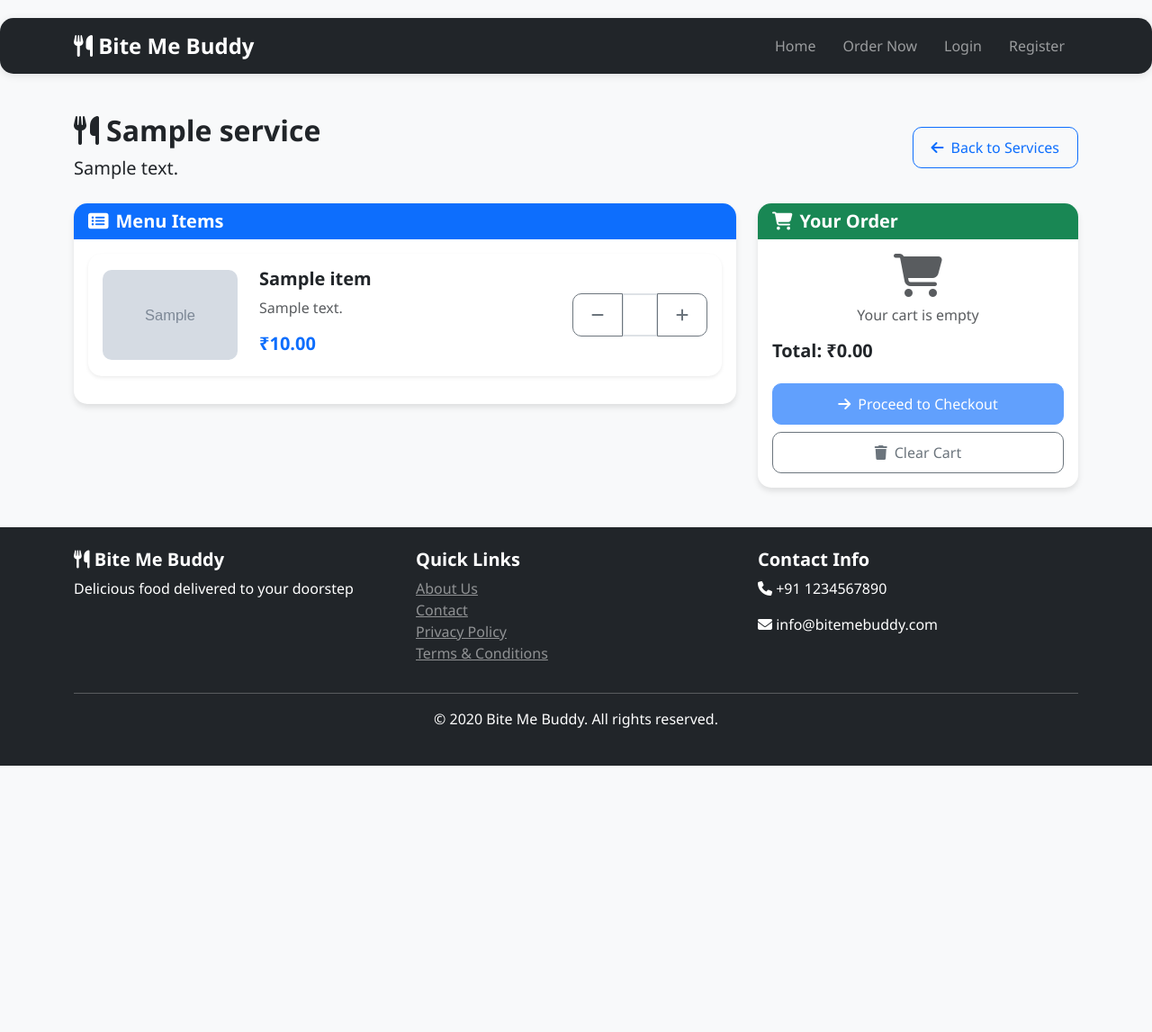
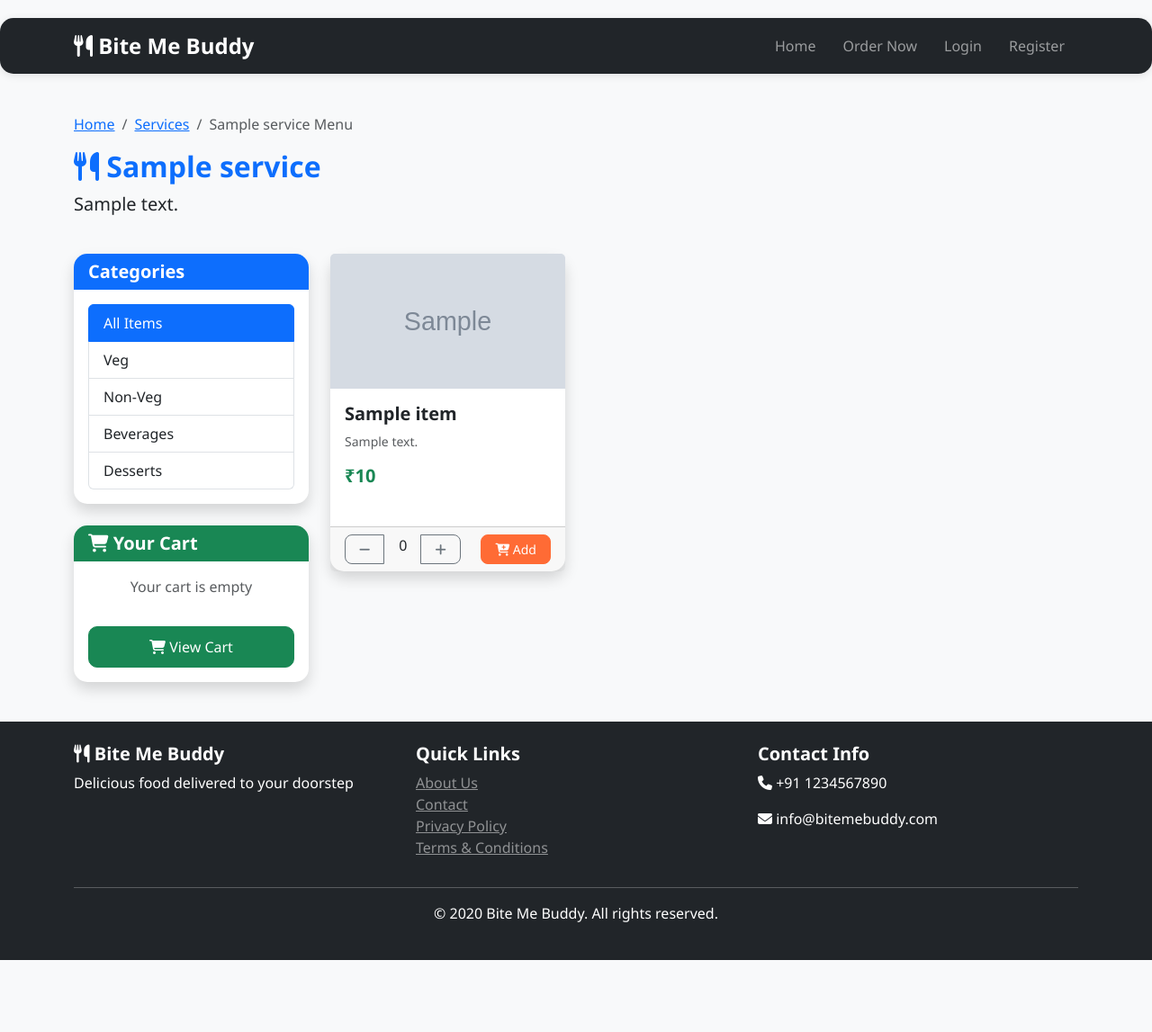
Before and after one commit to singhll420ll-oss/Bite_Me_Buddy, a FastAPI app: template templates/service_menu.html in a window 1280 px wide. Shown: the whole page at 90% size. Before the commit the page ends 851 px from the top, so only its background shows below. Run offline with FastAPI, Linux system fonts and the light colour scheme; the template is opened without the code that fills it: most values are stand-ins (such as "Sample title", 1, 10 or a date in 2020); grey boxes marked "Sample" are stand-in pictures; some libraries are stand-ins or nearby versions.

Commit message:
Update service_menu.html

```diff
--- a/templates/service_menu.html
+++ b/templates/service_menu.html
@@ -1,234 +1,194 @@
 {% extends "base.html" %}
 
-{% block title %}{{ service.name }} - Bite Me Buddy{% endblock %}
+{% block title %}{{ title }}{% endblock %}
 
 {% block content %}
-<div class="mb-4">
-    <div class="d-flex justify-content-between align-items-center">
-        <div>
-            <h2 class="mb-2">
-                <i class="fas fa-utensils me-2"></i>{{ service.name }}
+<div class="row mb-4">
+    <div class="col-12">
+        <nav aria-label="breadcrumb">
+            <ol class="breadcrumb">
+                <li class="breadcrumb-item"><a href="/">Home</a></li>
+                <li class="breadcrumb-item"><a href="/services">Services</a></li>
+                <li class="breadcrumb-item active">{{ service.name }} Menu</li>
+            </ol>
+        </nav>
+
+        <h2 class="text-primary">
+            <i class="fas fa-utensils"></i> {{ service.name }}
         </h2>
-            <p class="lead mb-0">{{ service.description or "Browse our delicious menu" }}</p>
-        </div>
-        <a href="/services" class="btn btn-outline-primary">
-            <i class="fas fa-arrow-left me-2"></i>Back to Services
-        </a>
+        {% if service.description %}
+        <p class="lead">{{ service.description }}</p>
+        {% endif %}
     </div>
 </div>
 
 <div class="row">
-    <div class="col-lg-8">
-        <div class="card mb-4">
+    <div class="col-md-3">
+        <!-- Menu Categories -->
+        <div class="card shadow mb-4">
             <div class="card-header bg-primary text-white">
-                <h5 class="mb-0">
-                    <i class="fas fa-list-alt me-2"></i>Menu Items
-                </h5>
+                <h5 class="mb-0">Categories</h5>
             </div>
             <div class="card-body">
-                <div id="menuItems">
+                <div class="list-group">
+                    <a href="#" class="list-group-item list-group-item-action active">
+                        All Items
+                    </a>
+                    <a href="#" class="list-group-item list-group-item-action">
+                        Veg
+                    </a>
+                    <a href="#" class="list-group-item list-group-item-action">
+                        Non-Veg
+                    </a>
+                    <a href="#" class="list-group-item list-group-item-action">
+                        Beverages
+                    </a>
+                    <a href="#" class="list-group-item list-group-item-action">
+                        Desserts
+                    </a>
+                </div>
+            </div>
+        </div>
+
+        <!-- Cart Summary -->
+        <div class="card shadow">
+            <div class="card-header bg-success text-white">
+                <h5 class="mb-0"><i class="fas fa-shopping-cart"></i> Your Cart</h5>
+            </div>
+            <div class="card-body">
+                <div id="cart-summary">
+                    <p class="text-center text-muted">Your cart is empty</p>
+                </div>
+                <a href="/cart" class="btn btn-success w-100 mt-3">
+                    <i class="fas fa-shopping-cart"></i> View Cart
+                </a>
+            </div>
+        </div>
+    </div>
+
+    <div class="col-md-9">
+        <!-- Menu Items -->
+        <div class="row">
+            {% if menu_items %}
                 {% for item in menu_items %}
-                    <div class="card menu-item-card shadow-sm" id="item-{{ item.id }}">
-                        <div class="card-body">
-                            <div class="row align-items-center">
-                                <div class="col-md-3">
+                <div class="col-md-6 col-lg-4 mb-4">
+                    <div class="card h-100 shadow">
                         {% if item.image_url %}
-                                    <img src="{{ item.image_url }}" class="menu-item-img w-100" alt="{{ item.name }}">
+                        <img src="{{ item.image_url }}" class="card-img-top" alt="{{ item.name }}" style="height: 150px; object-fit: cover;">
                         {% else %}
-                                    <div class="menu-item-img bg-secondary d-flex align-items-center justify-content-center">
-                                        <i class="fas fa-hamburger fa-2x text-white"></i>
+                        <div class="card-img-top bg-light d-flex align-items-center justify-content-center" style="height: 150px;">
+                            <i class="fas fa-hamburger fa-2x text-muted"></i>
                         </div>
                         {% endif %}
+                        <div class="card-body">
+                            <h5 class="card-title">{{ item.name }}</h5>
+                            <p class="card-text small text-muted">
+                                {{ item.description|default('No description available', true) }}
+                            </p>
+                            <h5 class="text-success">₹{{ item.price }}</h5>
                         </div>
-                                <div class="col-md-6">
-                                    <h5 class="card-title">{{ item.name }}</h5>
-                                    <p class="card-text text-muted">{{ item.description or "Delicious item from our menu" }}</p>
-                                    <h5 class="text-primary">₹{{ "%.2f"|format(item.price) }}</h5>
-                                </div>
-                                <div class="col-md-3">
-                                    <div class="input-group">
-                                        <button class="btn btn-outline-secondary" onclick="updateQuantity({{ item.id }}, -1)">
+                        <div class="card-footer">
+                            <div class="d-flex justify-content-between align-items-center">
+                                <div class="btn-group">
+                                    <button class="btn btn-sm btn-outline-secondary" onclick="decreaseQuantity({{ item.id }})">
                                         <i class="fas fa-minus"></i>
                                     </button>
-                                        <input type="number" id="quantity-{{ item.id }}"
-                                               class="form-control text-center"
-                                               value="0" min="0" max="99"
-                                               onchange="updateTotal({{ item.id }})">
-                                        <button class="btn btn-outline-secondary" onclick="updateQuantity({{ item.id }}, 1)">
+                                    <span class="px-3" id="quantity-{{ item.id }}">0</span>
+                                    <button class="btn btn-sm btn-outline-secondary" onclick="increaseQuantity({{ item.id }})">
                                         <i class="fas fa-plus"></i>
+                                    </button>
+                                </div>
+                                <button class="btn btn-primary btn-sm" onclick="addToCart({{ item.id }}, '{{ item.name }}', {{ item.price }})">
+                                    <i class="fas fa-cart-plus"></i> Add
                                 </button>
                             </div>
                         </div>
                     </div>
                 </div>
-                    </div>
+                {% endfor %}
             {% else %}
+                <div class="col-12">
                     <div class="alert alert-info">
-                        <i class="fas fa-info-circle me-2"></i>
+                        <i class="fas fa-info-circle"></i>
                         No menu items available for this service.
                     </div>
-                    {% endfor %}
                 </div>
+            {% endif %}
         </div>
     </div>
 </div>
 
-    <div class="col-lg-4">
-        <div class="card sticky-top" style="top: 20px;">
-            <div class="card-header bg-success text-white">
-                <h5 class="mb-0">
-                    <i class="fas fa-shopping-cart me-2"></i>Your Order
-                </h5>
-            </div>
-            <div class="card-body">
-                <div id="orderSummary">
-                    <div class="text-center text-muted mb-3">
-                        <i class="fas fa-shopping-cart fa-3x"></i>
-                        <p class="mt-2">Your cart is empty</p>
-                    </div>
-                </div>
-                <div class="mt-3">
-                    <h5>Total: ₹<span id="totalAmount">0.00</span></h5>
-                </div>
-                <div class="d-grid gap-2 mt-4">
-                    <button class="btn btn-primary" onclick="proceedToCheckout()" disabled id="checkoutBtn">
-                        <i class="fas fa-arrow-right me-2"></i>Proceed to Checkout
-                    </button>
-                    <button class="btn btn-outline-secondary" onclick="clearCart()">
-                        <i class="fas fa-trash me-2"></i>Clear Cart
-                    </button>
-                </div>
-            </div>
-        </div>
-    </div>
-</div>
-{% endblock %}
-
-{% block scripts %}
 <script>
     let cart = {};
 
-function updateQuantity(itemId, change) {
-    const input = document.getElementById(`quantity-${itemId}`);
-    let quantity = parseInt(input.value) + change;
-    if (quantity < 0) quantity = 0;
-    if (quantity > 99) quantity = 99;
-    input.value = quantity;
-    updateTotal(itemId);
+    function increaseQuantity(itemId) {
+        let quantitySpan = document.getElementById('quantity-' + itemId);
+        let current = parseInt(quantitySpan.textContent) || 0;
+        quantitySpan.textContent = current + 1;
     }
 
-function updateTotal(itemId) {
-    const input = document.getElementById(`quantity-${itemId}`);
-    const quantity = parseInt(input.value) || 0;
-
-    if (quantity > 0) {
-        cart[itemId] = quantity;
-    } else {
-        delete cart[itemId];
-    }
-
-    updateOrderSummary();
-}
-
-function updateOrderSummary() {
-    const orderSummary = document.getElementById('orderSummary');
-    const totalAmount = document.getElementById('totalAmount');
-    const checkoutBtn = document.getElementById('checkoutBtn');
-
-    let total = 0;
-    let itemsHtml = '';
-
-    for (const [itemId, quantity] of Object.entries(cart)) {
-        // In a real app, you would fetch item details from server
-        // For now, we'll use placeholders
-        const itemElement = document.querySelector(`#item-${itemId}`);
-        if (itemElement) {
-            const itemName = itemElement.querySelector('.card-title').textContent;
-            const itemPrice = parseFloat(itemElement.querySelector('.text-primary').textContent.replace('₹', ''));
-            const itemTotal = itemPrice * quantity;
-            total += itemTotal;
-
-            itemsHtml += `
-                <div class="cart-item">
-                    <div class="d-flex justify-content-between">
-                        <div>
-                            <strong>${itemName}</strong>
-                            <br>
-                            <small>₹${itemPrice.toFixed(2)} × ${quantity}</small>
-                        </div>
-                        <div>
-                            <strong>₹${itemTotal.toFixed(2)}</strong>
-                        </div>
-                    </div>
-                </div>
-            `;
+    function decreaseQuantity(itemId) {
+        let quantitySpan = document.getElementById('quantity-' + itemId);
+        let current = parseInt(quantitySpan.textContent) || 0;
+        if (current > 0) {
+            quantitySpan.textContent = current - 1;
         }
     }
 
-    if (itemsHtml) {
-        orderSummary.innerHTML = itemsHtml;
-        checkoutBtn.disabled = false;
+    function addToCart(itemId, itemName, itemPrice) {
+        let quantity = parseInt(document.getElementById('quantity-' + itemId).textContent) || 0;
+
+        if (quantity > 0) {
+            if (!cart[itemId]) {
+                cart[itemId] = {
+                    name: itemName,
+                    price: itemPrice,
+                    quantity: 0
+                };
+            }
+            cart[itemId].quantity += quantity;
+
+            updateCartSummary();
+            document.getElementById('quantity-' + itemId).textContent = '0';
+
+            // Show success message
+            alert(quantity + ' ' + itemName + ' added to cart!');
         } else {
-        orderSummary.innerHTML = `
-            <div class="text-center text-muted mb-3">
-                <i class="fas fa-shopping-cart fa-3x"></i>
-                <p class="mt-2">Your cart is empty</p>
-            </div>
-        `;
-        checkoutBtn.disabled = true;
+            alert('Please select quantity first');
+        }
     }
 
-    totalAmount.textContent = total.toFixed(2);
+    function updateCartSummary() {
+        let cartDiv = document.getElementById('cart-summary');
+        let totalItems = 0;
+        let totalAmount = 0;
+
+        for (let itemId in cart) {
+            totalItems += cart[itemId].quantity;
+            totalAmount += cart[itemId].quantity * cart[itemId].price;
         }
 
-function clearCart() {
-    cart = {};
-    document.querySelectorAll('input[type="number"]').forEach(input => {
-        input.value = 0;
-    });
-    updateOrderSummary();
+        if (totalItems === 0) {
+            cartDiv.innerHTML = '<p class="text-center text-muted">Your cart is empty</p>';
+        } else {
+            cartDiv.innerHTML = `
+                <p><strong>Items:</strong> ${totalItems}</p>
+                <p><strong>Total:</strong> ₹${totalAmount.toFixed(2)}</p>
+                <hr>
+                <p class="small text-muted">Items will be saved in your cart</p>
+            `;
         }
 
-function proceedToCheckout() {
-    if (Object.keys(cart).length === 0) {
-        alert('Your cart is empty!');
-        return;
+        // Save cart to localStorage
+        localStorage.setItem('bite_me_buddy_cart', JSON.stringify(cart));
     }
 
-    // Prepare cart data
-    const cartData = [];
-    for (const [itemId, quantity] of Object.entries(cart)) {
-        cartData.push({
-            id: parseInt(itemId),
-            quantity: quantity
-        });
-    }
-
-    // Store in sessionStorage and redirect
-    sessionStorage.setItem('cart', JSON.stringify(cartData));
-    sessionStorage.setItem('serviceId', '{{ service.id }}');
-    window.location.href = '/cart?service_id={{ service.id }}';
-}
-
-// Initialize cart from sessionStorage if exists
+    // Load cart from localStorage on page load
     document.addEventListener('DOMContentLoaded', function() {
-    const savedCart = sessionStorage.getItem('cart');
-    const serviceId = sessionStorage.getItem('serviceId');
-
-    if (savedCart && serviceId == '{{ service.id }}') {
-        try {
-            const cartData = JSON.parse(savedCart);
-            cartData.forEach(item => {
-                cart[item.id] = item.quantity;
-                const input = document.getElementById(`quantity-${item.id}`);
-                if (input) {
-                    input.value = item.quantity;
-                }
-            });
-            updateOrderSummary();
-        } catch (e) {
-            console.error('Error loading cart:', e);
-        }
+        let savedCart = localStorage.getItem('bite_me_buddy_cart');
+        if (savedCart) {
+            cart = JSON.parse(savedCart);
+            updateCartSummary();
         }
     });
 </script>
```
Lines whose indentation alone changed are shown as unchanged.
